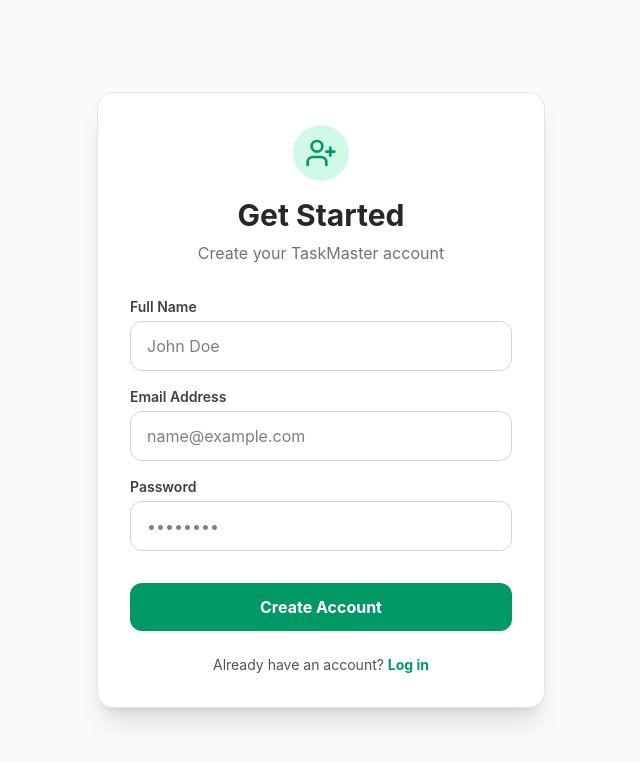
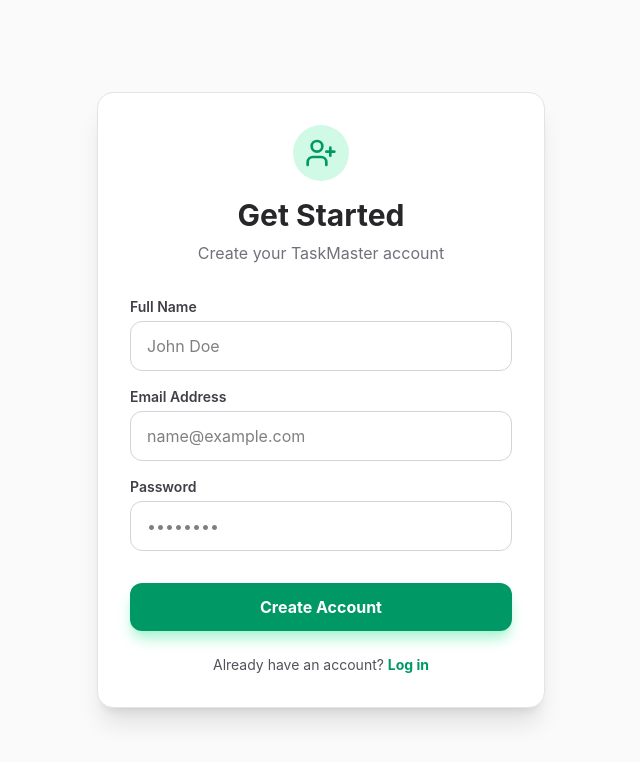
Before and after one commit to Aleem-27/taskmaster, a React (Vite) app in the folder client/: page /signup in a window 1280 px wide. Shown: the top 762 px of the page, without its empty margins (319-959 px from the left). Built offline with nearby package versions, Linux system fonts and the light colour scheme.

Commit message:
chore(auth): enable shadow for create account button on signup page

```diff
--- a/client/src/pages/Signup.jsx
+++ b/client/src/pages/Signup.jsx
@@ -47,7 +47,7 @@
             />
           </div>
 
-          <button className="w-full bg-emerald-600 hover:bg-emerald-700 text-white font-bold py-3 rounded-xl mt-4 transition-all">
+          <button className="w-full bg-emerald-600 hover:bg-emerald-700 text-white font-bold py-3 rounded-xl mt-4 transition-colors shadow-lg shadow-emerald-200">
             Create Account
           </button>
         </form>
```
